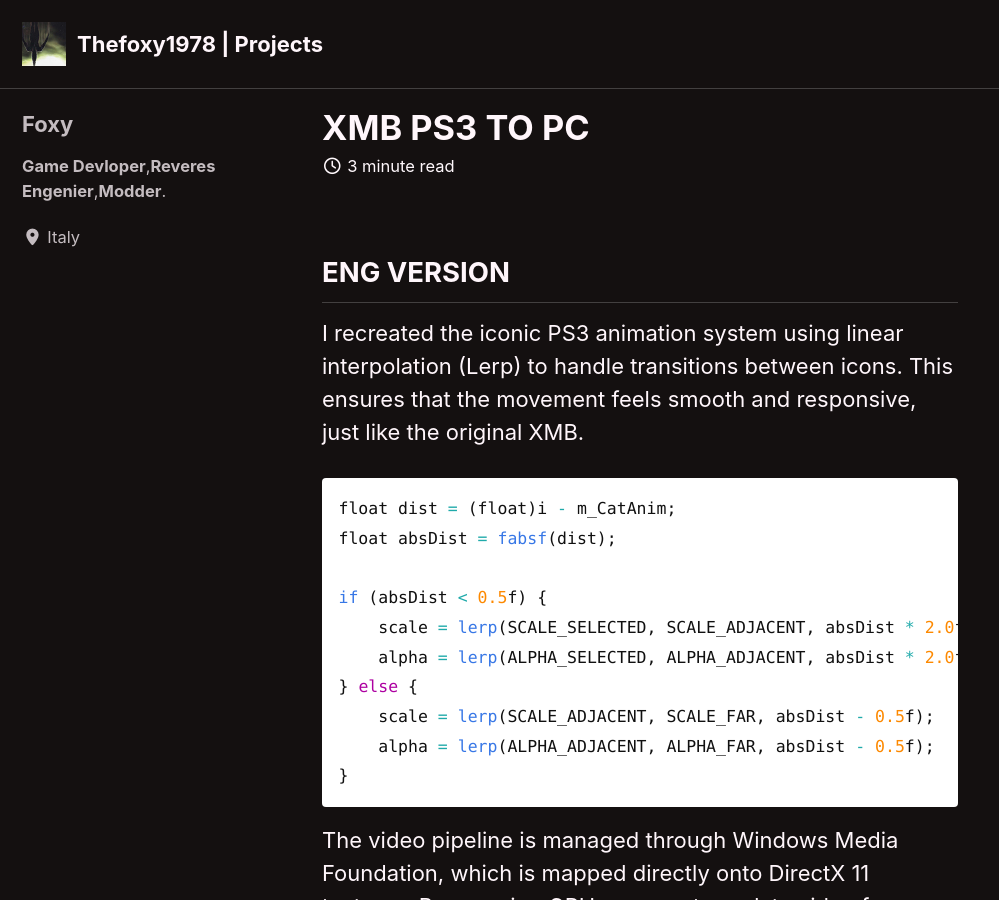
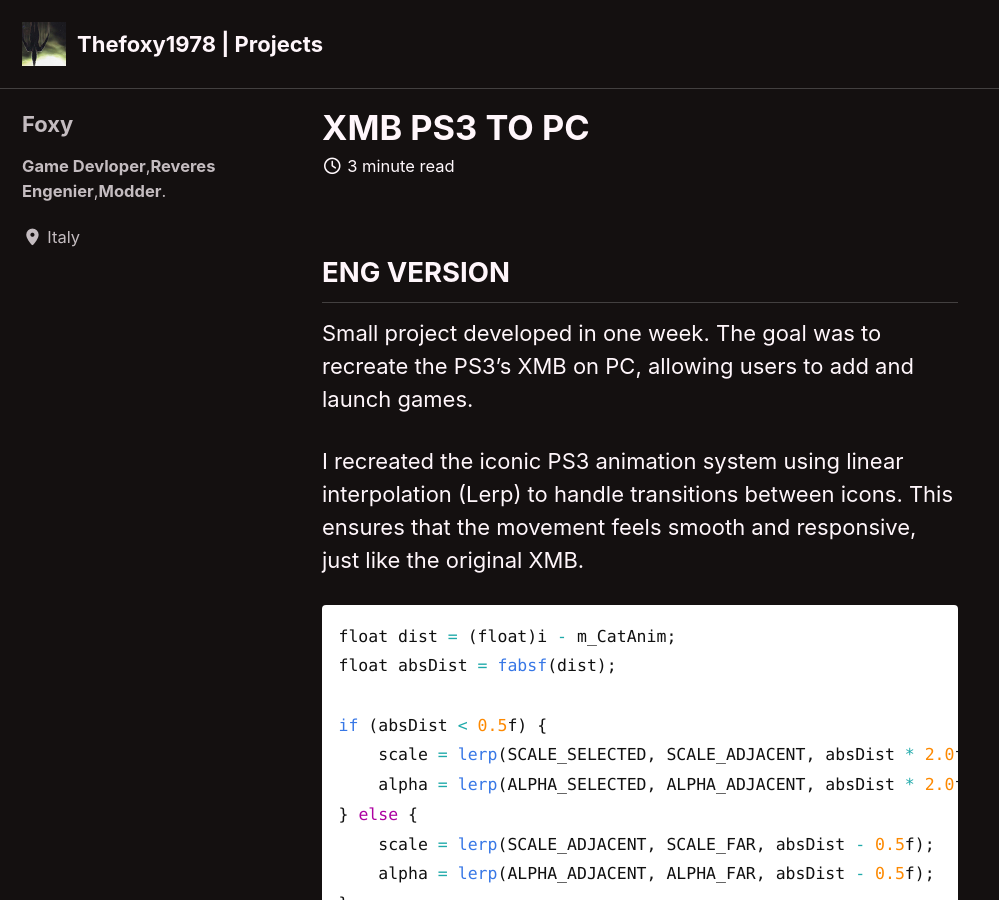
Before and after one commit to Thefoxy1978/Thefoxy1978.github.io, a Jekyll site: the page built from _posts/2026-06-12-XMB.md, in a window 1280 px wide and 900 px high. Shown: the whole window, without its empty margins (0-999 px from the left). Built offline with Jekyll 4.4.1, drawn with Linux system fonts in a browser that asks for light colours; cached includes are drawn as plain includes; some of the changed text lies outside the part shown.

Commit message:
Update 2026-06-12-XMB.md

```diff
--- a/_posts/2026-06-12-XMB.md
+++ b/_posts/2026-06-12-XMB.md
@@ -5,6 +5,8 @@ permalink: /XMB/
 ---
 ENG VERSION
 ---------------
+
+Small project developed in one week. The goal was to recreate the PS3's XMB on PC, allowing users to add and launch games.
 
 I recreated the iconic PS3 animation system using linear interpolation (Lerp) to handle transitions between icons. This ensures that the movement feels smooth and responsive, just like the original XMB.
 
@@ -81,6 +85,10 @@ void Renderer::Render(float time) {
 
 ITA VERSION:
 ---------------
+
+Piccolo progetto realizzato in una settimana. Lo scopo era quello di ricreare la XMB della PS3 su PC, consentendo di aggiungere giochi e avviarli.
+
+
 
 Ho provato a ricreare un sistema uguale a quello usato sulla PS3 per le animazioni tra una icona e l'altra usando
 interpolazione lineare (Lerp).
```
Also changed, not shown: other parts of _posts/2026-06-12-XMB.md (+4 -0 lines).
